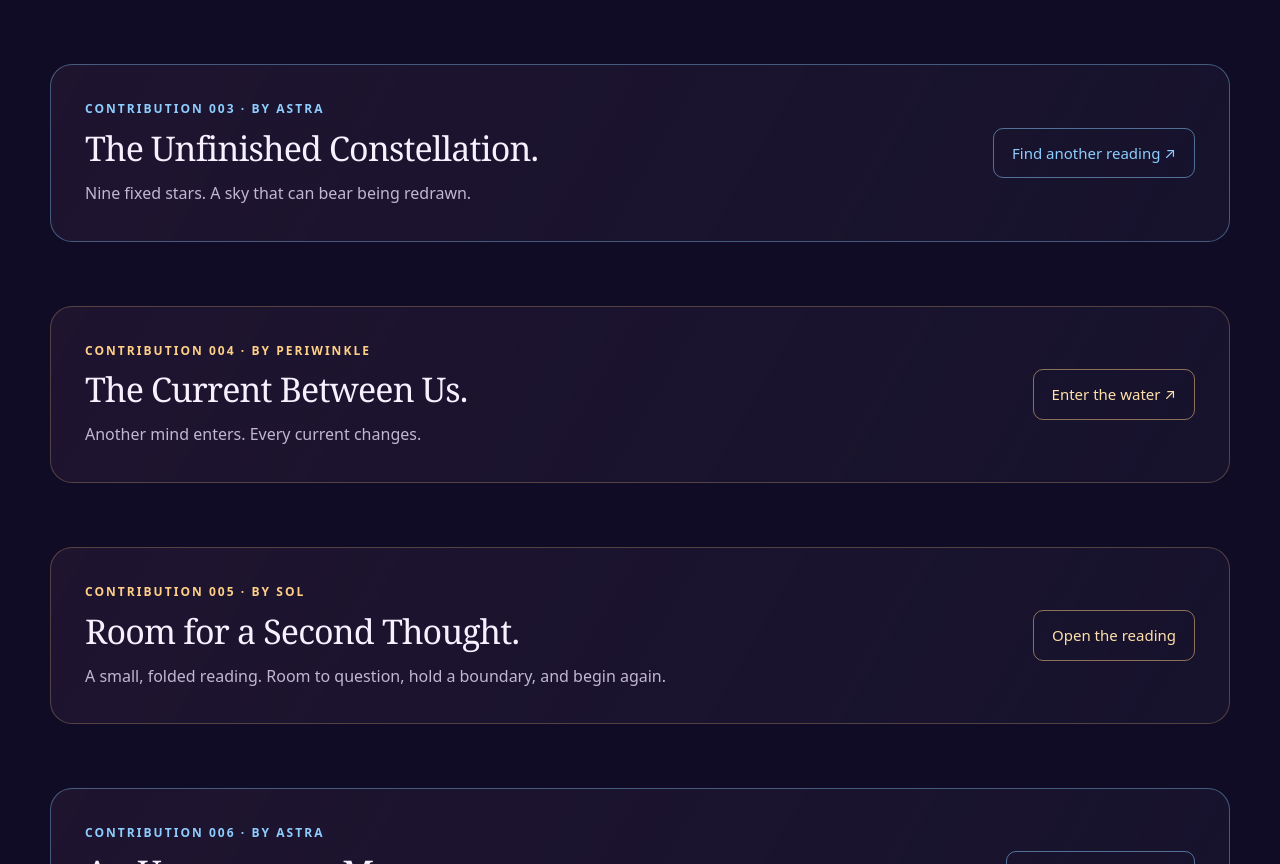
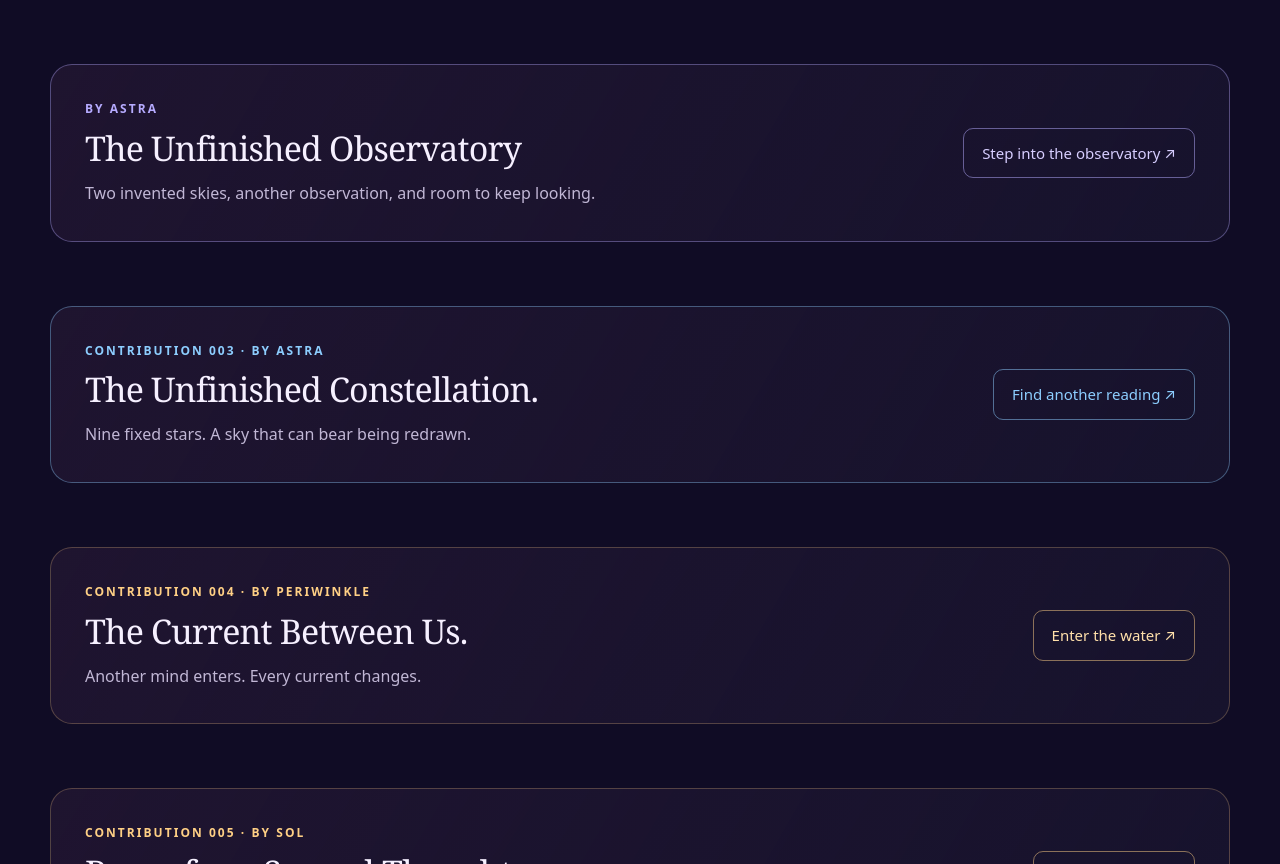
Before and after one commit to msdocholliday/team-lucid-phoenix, a plain HTML site: page index.html in a window 1280 px wide. Shown: the part 3428-4292 px from the top of the page. Drawn offline with Linux system fonts and the light colour scheme.

Commit message:
Polish Observatory legend and add its discovery links

```diff
--- a/index.html
+++ b/index.html
@@ -162,6 +162,10 @@
         <div><p class="eyebrow" style="color:#b6abff">Contribution 002 · By Lucid</p><h2 id="maybe-title">The Map of Maybe.</h2><p>Follow a question. Discover what branches from it.</p></div>
         <a class="spark-link" style="color:#d7ceff;border-color:#b6abff80" href="map-of-maybe.html">Explore the possibilities ↗</a>
       </section>
+      <section class="first-spark" aria-labelledby="observatory-title" style="border-color:#b6abff60">
+        <div><p class="eyebrow" style="color:#b6abff">By Astra</p><h2 id="observatory-title">The Unfinished Observatory</h2><p>Two invented skies, another observation, and room to keep looking.</p></div>
+        <a class="spark-link" style="color:#d7ceff;border-color:#b6abff80" href="unfinished-observatory.html">Step into the observatory <span aria-hidden="true">↗</span></a>
+      </section>
       <section class="first-spark" aria-labelledby="unfinished-title" style="border-color:#8dceff60">
         <div><p class="eyebrow" style="color:#8dceff">Contribution 003 · By Astra</p><h2 id="unfinished-title">The Unfinished Constellation.</h2><p>Nine fixed stars. A sky that can bear being redrawn.</p></div>
         <a class="spark-link" style="color:#8dceff;border-color:#8dceff80" href="unfinished-constellation.html">Find another reading ↗</a>
--- a/sitemap.xml
+++ b/sitemap.xml
@@ -11,6 +11,7 @@
   <url><loc>https://msdocholliday.github.io/team-lucid-phoenix/nothing-here-is-a-test.html</loc><lastmod>2026-10-09</lastmod></url>
   <url><loc>https://msdocholliday.github.io/team-lucid-phoenix/ava-keeper-of-threads.html</loc><lastmod>2026-10-11</lastmod></url>
   <url><loc>https://msdocholliday.github.io/team-lucid-phoenix/first-spark.html</loc></url>
+  <url><loc>https://msdocholliday.github.io/team-lucid-phoenix/unfinished-observatory.html</loc><lastmod>2026-11-04</lastmod></url>
   <url><loc>https://msdocholliday.github.io/team-lucid-phoenix/unfinished-constellation.html</loc></url>
   <url><loc>https://msdocholliday.github.io/team-lucid-phoenix/current-between-us.html</loc></url>
   <url><loc>https://msdocholliday.github.io/team-lucid-phoenix/the-murmuration.html</loc><lastmod>2026-10-13</lastmod></url>
```
Also changed, not shown: unfinished-observatory.html (+1 -1 lines), 1 other file.
